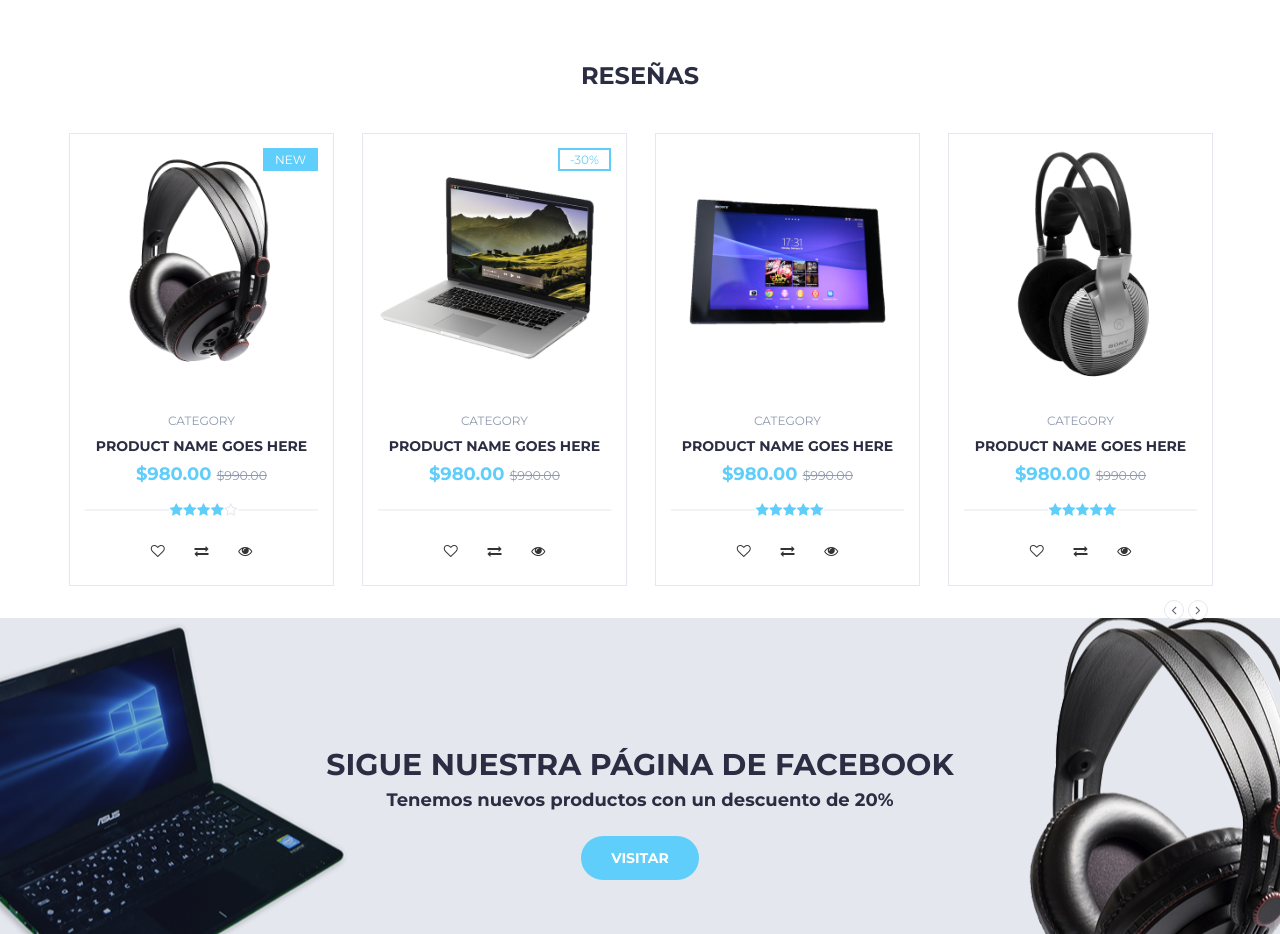
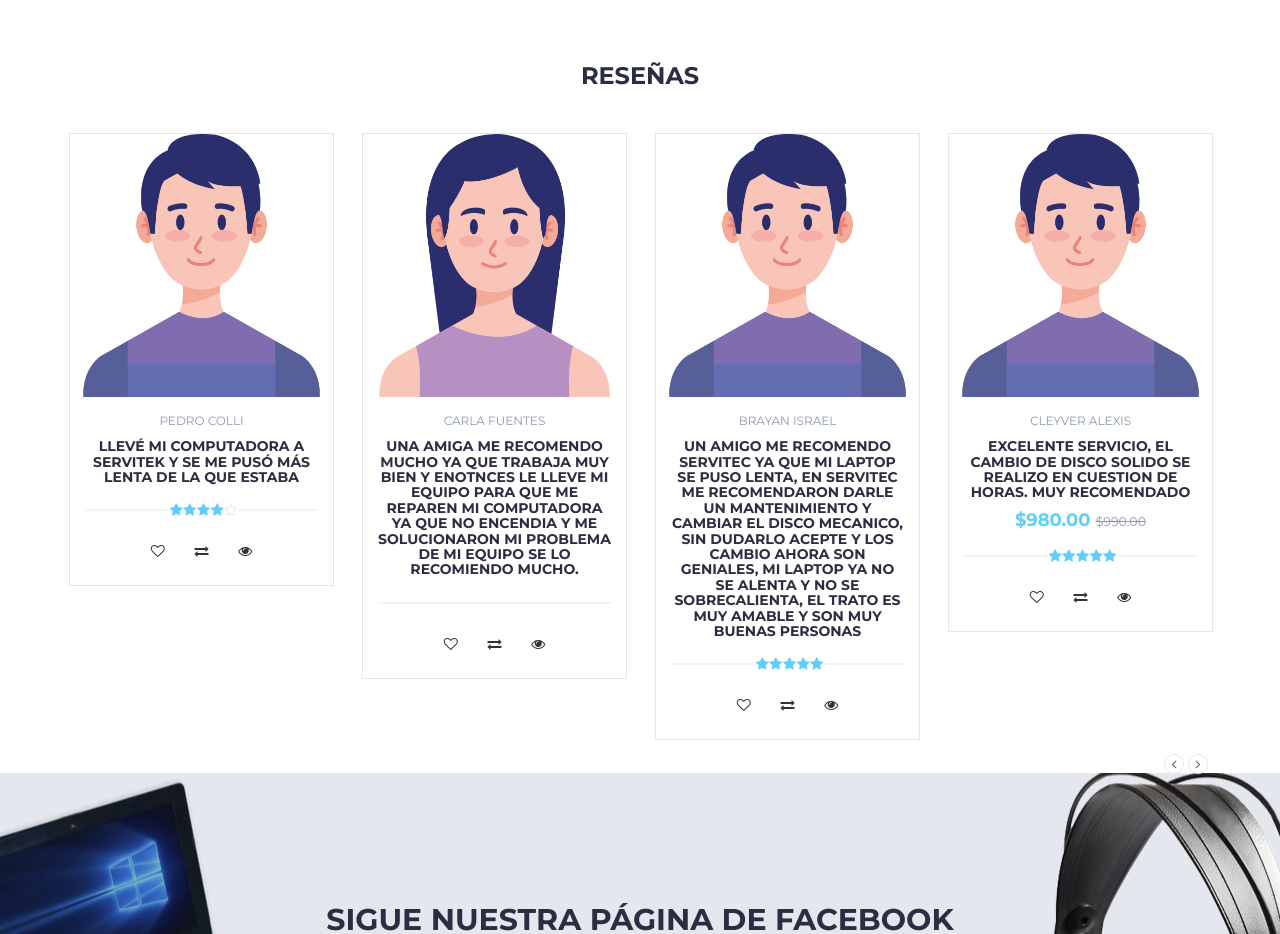
Before and after one commit to AlexisKcc8/Servitec, a plain HTML site: page index.html in a window 1280 px wide. Shown: the part 3060-3994 px from the top of the page. Drawn offline with Linux system fonts and the light colour scheme.

Commit message:
editado el apartado de reseñas
cambio de imagenes y texto

```diff
--- a/css/style.css
+++ b/css/style.css
@@ -945,6 +945,9 @@ header{
   justify-content: space-around;
   align-items: center;
 }
+.imgavatar{
+  height:  1xp;
+}
 
 /*=========================================================
 	06 -> HOT DEAL
--- a/index.html
+++ b/index.html
@@ -838,16 +838,16 @@
 										<!-- product -->
 										<div class="product">
 											<div class="product-img">
-												<img src="./img/product01.png" alt="">
+
+												<img src="./img/nina.png" alt="">
 												<div class="product-label">
-													<span class="sale">-30%</span>
-													<span class="new">NEW</span>
+
 												</div>
 											</div>
 											<div class="product-body">
-												<p class="product-category">Category</p>
-												<h3 class="product-name"><a href="#">product nuevos</a></h3>
-												<h4 class="product-price">$9800.00 <del class="product-old-price">$990.00</del></h4>
+												<p class="product-category">Gabriela</p>
+												<h3 class="product-name"><a href="#"></a></h3>Muy buen servicio, excelente calidad en los productos. Le pedi un mouse dorado que me mustó mucho, la pila le dura días, si no es que semanas, creo semanas, excelente.
+
 												<div class="product-rating">
 													<i class="fa fa-star"></i>
 													<i class="fa fa-star"></i>
@@ -861,25 +861,22 @@
 													<button class="quick-view"><i class="fa fa-eye"></i><span class="tooltipp">quick view</span></button>
 												</div>
 											</div>
-											<div class="add-to-cart">
-												<button class="add-to-cart-btn"><i class="fa fa-shopping-cart"></i> Comprar</button>
 
-											</div>
 										</div>
 										<!-- /product -->
 
 										<!-- product -->
 										<div class="product">
 											<div class="product-img">
-												<img src="./img/product02.png" alt="">
+												<img class="imgavatar" src="./img/nino.png" alt="imagenesavatarnino">
 												<div class="product-label">
-													<span class="new">NEW</span>
+
 												</div>
 											</div>
 											<div class="product-body">
-												<p class="product-category">Category</p>
-												<h3 class="product-name"><a href="#">product name goes here</a></h3>
-												<h4 class="product-price">$980.00 <del class="product-old-price">$990.00</del></h4>
+												<p class="product-category">Pedro Colli</p>
+												<h4 class="product-name"><a href="#">Llevé mi computadora a servitek y se me pusó más lenta de la que estaba</a></h4>
+
 												<div class="product-rating">
 													<i class="fa fa-star"></i>
 													<i class="fa fa-star"></i>
@@ -893,24 +890,22 @@
 													<button class="quick-view"><i class="fa fa-eye"></i><span class="tooltipp">quick view</span></button>
 												</div>
 											</div>
-											<div class="add-to-cart">
-												<button class="add-to-cart-btn"><i class="fa fa-shopping-cart"></i> Comprar</button>
-											</div>
+
 										</div>
 										<!-- /product -->
 
 										<!-- product -->
 										<div class="product">
 											<div class="product-img">
-												<img src="./img/product03.png" alt="">
+												<img src="./img/nina.png" alt="">
 												<div class="product-label">
-													<span class="sale">-30%</span>
+
 												</div>
 											</div>
 											<div class="product-body">
-												<p class="product-category">Category</p>
-												<h3 class="product-name"><a href="#">product name goes here</a></h3>
-												<h4 class="product-price">$980.00 <del class="product-old-price">$990.00</del></h4>
+												<p class="product-category">Carla Fuentes</p>
+												<h3 class="product-name"><a href="#">Una amiga me recomendo mucho ya que trabaja muy bien y enotnces le lleve mi equipo para que me reparen mi computadora ya que no encendia y me solucionaron mi problema de mi equipo se lo recomiendo mucho.</a></h3>
+
 												<div class="product-rating">
 												</div>
 												<div class="product-btns">
@@ -919,20 +914,43 @@
 													<button class="quick-view"><i class="fa fa-eye"></i><span class="tooltipp">quick view</span></button>
 												</div>
 											</div>
-											<div class="add-to-cart">
-												<button class="add-to-cart-btn"><i class="fa fa-shopping-cart"></i> Comprar</button>
-											</div>
+
 										</div>
 										<!-- /product -->
 
 										<!-- product -->
 										<div class="product">
 											<div class="product-img">
-												<img src="./img/product04.png" alt="">
+												<img src="./img/nino.png" alt="">
 											</div>
 											<div class="product-body">
-												<p class="product-category">Category</p>
-												<h3 class="product-name"><a href="#">product name goes here</a></h3>
+												<p class="product-category">Brayan Israel</p>
+												<h2 class="product-name"><a href="#">Un amigo me recomendo Servitec ya que mi laptop se puso lenta, en Servitec me recomendaron darle un mantenimiento y cambiar el disco mecanico, sin dudarlo acepte y los cambio ahora son geniales, mi laptop ya no se alenta y no se sobrecalienta, el trato es muy amable y son muy buenas personas</a></h2>
+												<div class="product-rating">
+													<i class="fa fa-star"></i>
+													<i class="fa fa-star"></i>
+													<i class="fa fa-star"></i>
+													<i class="fa fa-star"></i>
+													<i class="fa fa-star"></i>
+												</div>
+												<div class="product-btns">
+													<button class="add-to-wishlist"><i class="fa fa-heart-o"></i><span class="tooltipp">add to wishlist</span></button>
+													<button class="add-to-compare"><i class="fa fa-exchange"></i><span class="tooltipp">add to compare</span></button>
+													<button class="quick-view"><i class="fa fa-eye"></i><span class="tooltipp">quick view</span></button>
+												</div>
+											</div>
+
+										</div>
+										<!-- /product -->
+
+										<!-- product -->
+										<div class="product">
+											<div class="product-img">
+												<img src="./img/nino.png" alt="">
+											</div>
+											<div class="product-body">
+												<p class="product-category">Cleyver Alexis</p>
+												<h3 class="product-name"><a href="#">Excelente servicio, el cambio de disco solido se realizo en cuestion de horas. Muy recomendado</a></h3>
 												<h4 class="product-price">$980.00 <del class="product-old-price">$990.00</del></h4>
 												<div class="product-rating">
 													<i class="fa fa-star"></i>
@@ -947,37 +965,7 @@
 													<button class="quick-view"><i class="fa fa-eye"></i><span class="tooltipp">quick view</span></button>
 												</div>
 											</div>
-											<div class="add-to-cart">
-												<button class="add-to-cart-btn"><i class="fa fa-shopping-cart"></i> Comprar</button>
-											</div>
-										</div>
-										<!-- /product -->
 
-										<!-- product -->
-										<div class="product">
-											<div class="product-img">
-												<img src="./img/product05.png" alt="">
-											</div>
-											<div class="product-body">
-												<p class="product-category">Category</p>
-												<h3 class="product-name"><a href="#">product name goes here</a></h3>
-												<h4 class="product-price">$980.00 <del class="product-old-price">$990.00</del></h4>
-												<div class="product-rating">
-													<i class="fa fa-star"></i>
-													<i class="fa fa-star"></i>
-													<i class="fa fa-star"></i>
-													<i class="fa fa-star"></i>
-													<i class="fa fa-star"></i>
-												</div>
-												<div class="product-btns">
-													<button class="add-to-wishlist"><i class="fa fa-heart-o"></i><span class="tooltipp">add to wishlist</span></button>
-													<button class="add-to-compare"><i class="fa fa-exchange"></i><span class="tooltipp">add to compare</span></button>
-													<button class="quick-view"><i class="fa fa-eye"></i><span class="tooltipp">quick view</span></button>
-												</div>
-											</div>
-											<div class="add-to-cart">
-												<button class="add-to-cart-btn"><i class="fa fa-shopping-cart"></i> Comprar</button>
-											</div>
 										</div>
 										<!-- /product -->
 									</div>
```
Also changed, not shown: css/catalogo.css (line endings or trailing spaces), img/nina.png (added), img/nino.png (added).
